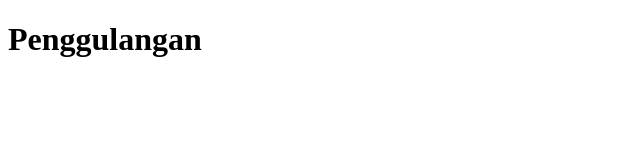
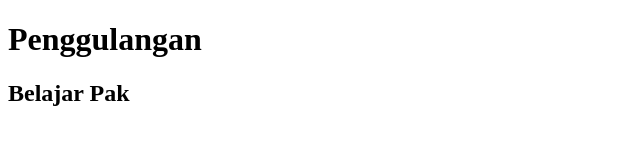
Before and after one commit to yohanes923/Looping-Javascript, a plain HTML site: page index.html in a window 1280 px wide. Shown: the whole page, without its empty margins (0-640 px from the left). Drawn offline with Linux system fonts and the light colour scheme.

Commit message:
menambah h2
h2 belajar pak

```diff
--- a/index.html
+++ b/index.html
@@ -9,6 +9,7 @@
 </head>
 <body>
     <h1>Penggulangan</h1>
+    <h2>Belajar Pak</h2>
 
 
 
```
